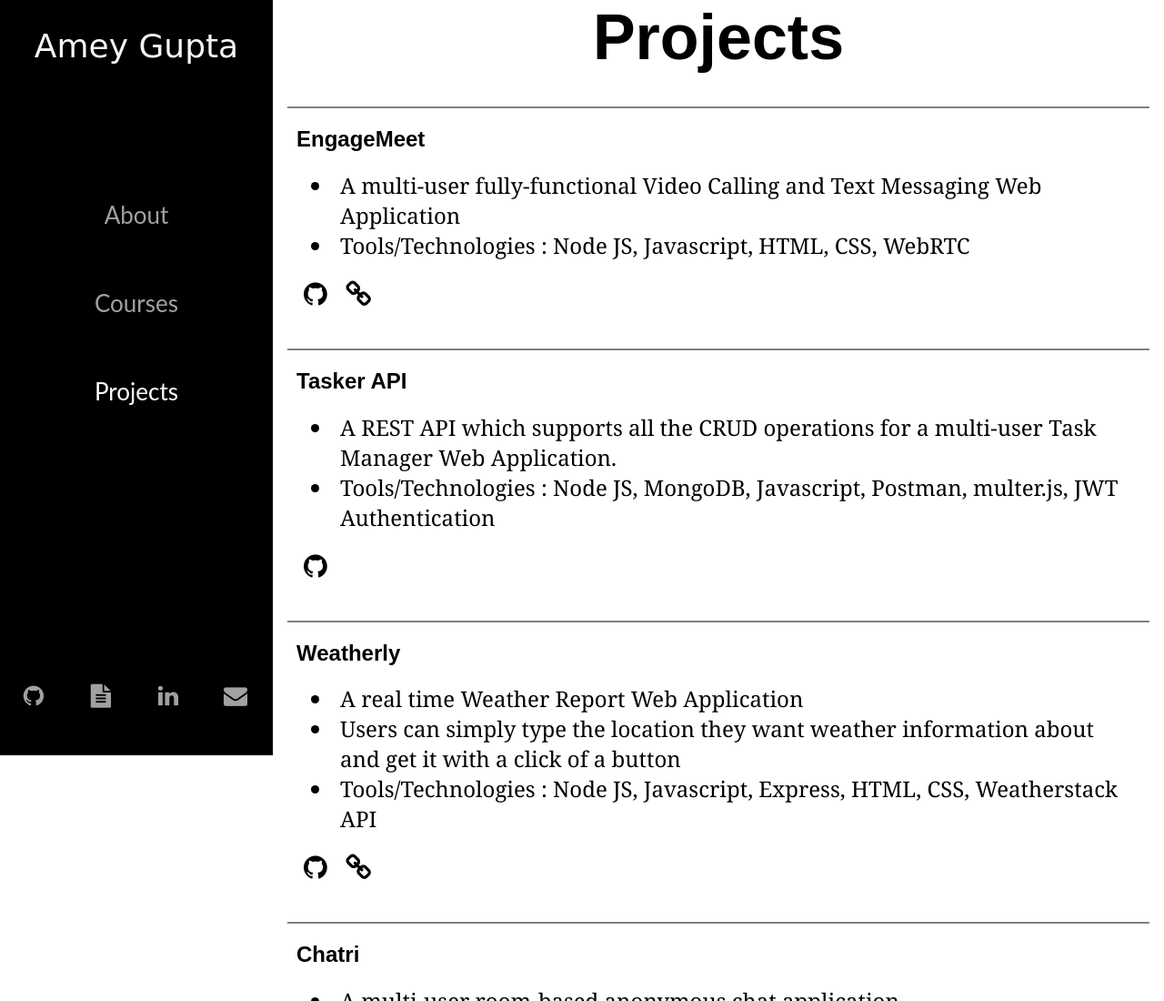
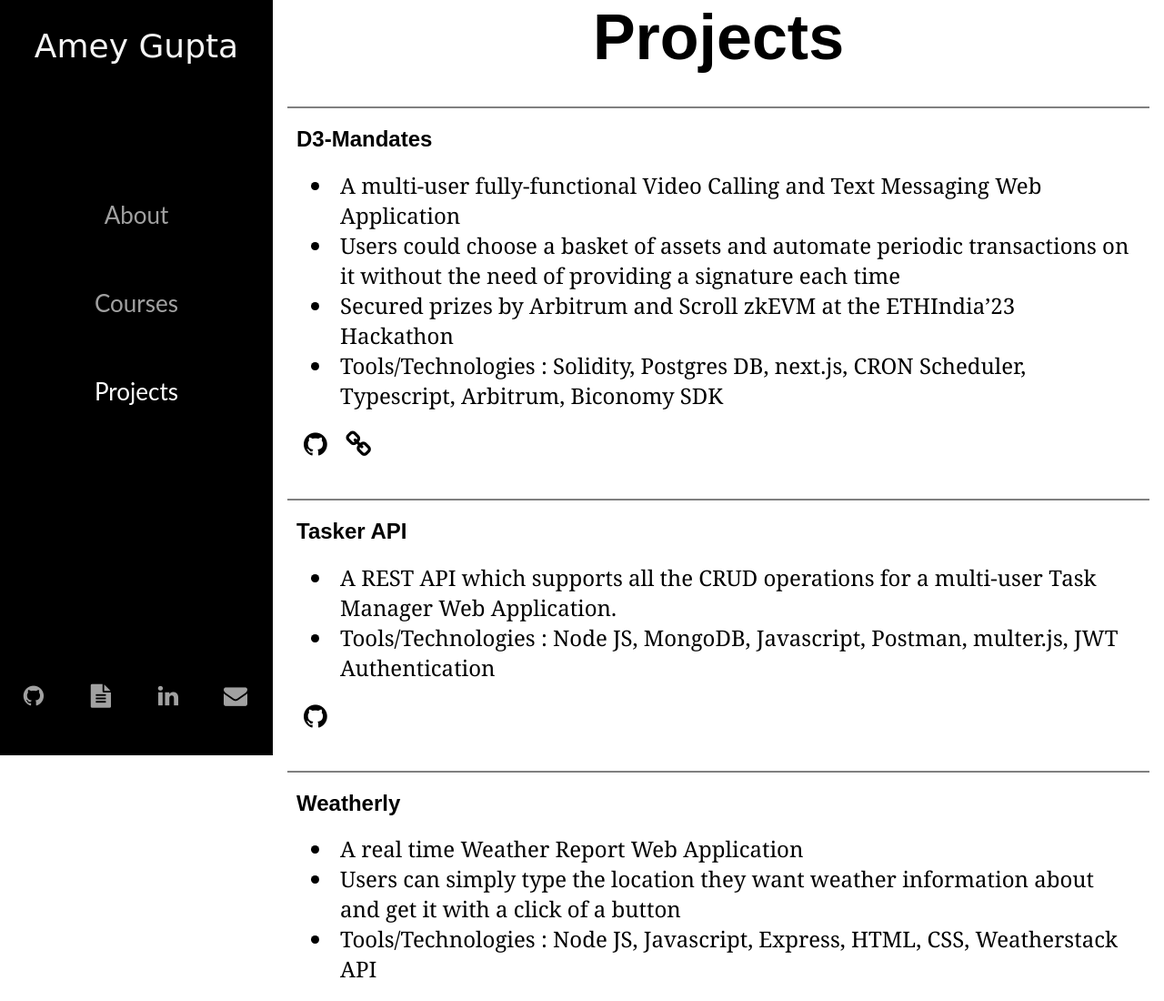
Before and after one commit to amey-g/amey-g.github.io, a plain HTML site: page projects.html in a window 1280 px wide. Shown: the top 1100 px of the page at 91% size. Drawn offline with Linux system fonts and the light colour scheme; a web font is replaced by a local one.

Commit message:
updated data

```diff
--- a/projects.html
+++ b/projects.html
@@ -36,13 +36,15 @@
 		<br>
 
 		<div class="project-container">
-			<h2>EngageMeet</h2>
+			<h2>D3-Mandates</h2>
 			<ul>
 				<li>A multi-user fully-functional Video Calling and Text Messaging Web Application</li>
-				<li>Tools/Technologies : Node JS, Javascript, HTML, CSS, WebRTC</li>
+				<li>Users could choose a basket of assets and automate periodic transactions on it without the need of providing a signature each time</li>
+				<li>Secured prizes by Arbitrum and Scroll zkEVM at the ETHIndia’23 Hackathon</li>
+				<li>Tools/Technologies : Solidity, Postgres DB, next.js, CRON Scheduler, Typescript, Arbitrum, Biconomy SDK</li>
 			</ul>
-			<span><a href="https://github.com/amey-g/engage-app"><i class="fa fa-github"></i></a></span>
-			<span><a href="https://amey-engage.herokuapp.com"><i class="fa fa-link"></i></a></span>
+			<span><a href="https://github.com/akashvana/d3-mandates"><i class="fa fa-github"></i></a></span>
+			<span><a href="https://devfolio.co/projects/dmandates-17ff"><i class="fa fa-link"></i></a></span>
 		</div>
 
 		<div class="project-container">
```
Also changed, not shown: index.html (+4 -3 lines).
